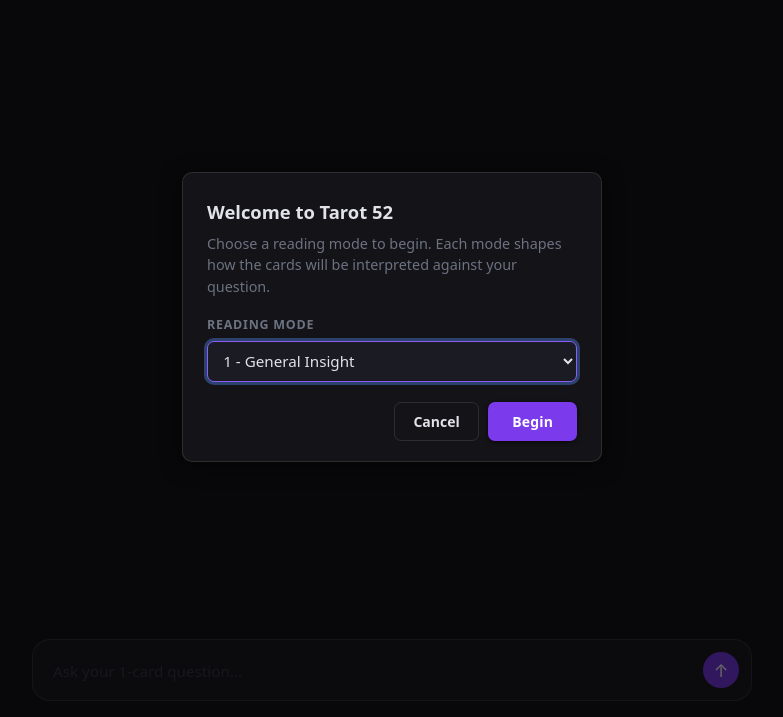
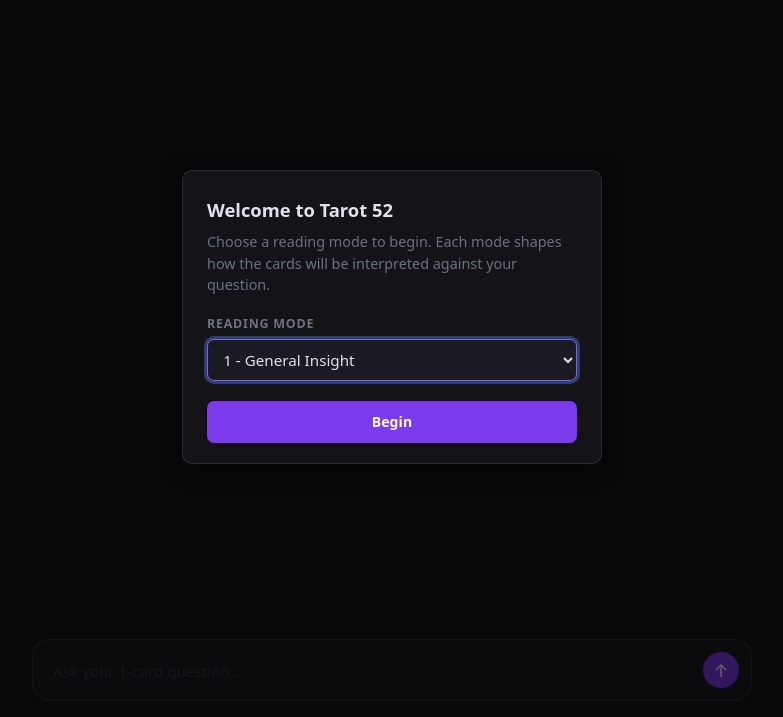
Before and after one commit to ramramstudios/tarot52, a website: page index.html in a window 1280 px wide. Shown: the part 83-800 px from the top of the page, without its empty margins (248-1031 px from the left). Drawn offline with Linux system fonts and the light colour scheme.

Commit message:
removed cancel btn from welcome modal

```diff
--- a/app.css
+++ b/app.css
@@ -352,25 +352,12 @@ body.resizing * {
 }
 .modal-actions {
   display: flex;
-  justify-content: flex-end;
-  gap: 0.6rem;
+  justify-content: stretch;
 }
-
-/* Generic secondary button (used in the modal) */
-.btn-secondary {
-  display: inline-block;
-  padding: 9px 18px;
-  background: transparent;
-  color: var(--text);
-  border: 1px solid var(--border-md);
-  border-radius: var(--radius-sm);
-  font-size: 0.875rem;
-  font-weight: 600;
-  cursor: pointer;
-  transition: color var(--ease), border-color var(--ease), background var(--ease);
+.modal-actions .btn-primary {
+  flex: 1;
+  min-height: 42px;
 }
-.btn-secondary:hover  { color: var(--purple); border-color: rgba(139, 92, 246, 0.5); }
-.btn-secondary:focus-visible { outline: none; box-shadow: var(--focus-ring); }
 
 .chat-title {
   font-size: 1.4rem;
--- a/chat.html
+++ b/chat.html
@@ -73,7 +73,6 @@
         <select id="newChatModeSelect" aria-label="Reading mode"></select>
       </label>
       <div class="modal-actions">
-        <button type="button" class="btn-secondary" id="newChatCancelBtn">Cancel</button>
         <button type="button" class="btn-primary" id="newChatStartBtn">Start</button>
       </div>
     </div>
--- a/chat.js
+++ b/chat.js
@@ -330,7 +330,6 @@ function bootChat(rootEl) {
   const modalTitle    = rootEl.querySelector('#newChatModalTitle');
   const modalDesc     = rootEl.querySelector('#newChatModalDesc');
   const modalSelect   = rootEl.querySelector('#newChatModeSelect');
-  const modalCancel   = rootEl.querySelector('#newChatCancelBtn');
   const modalStart    = rootEl.querySelector('#newChatStartBtn');
 
   let modalPurpose = null; // 'welcome' | 'new' | null
@@ -349,16 +348,14 @@ function bootChat(rootEl) {
   populateModeOptions();
 
   const configureModalFor = (purpose) => {
-    if (!modalTitle || !modalDesc || !modalCancel || !modalStart) return;
+    if (!modalTitle || !modalDesc || !modalStart) return;
     if (purpose === 'welcome') {
       modalTitle.textContent = 'Welcome to Tarot 52';
       modalDesc.textContent = 'Choose a reading mode to begin. Each mode shapes how the cards will be interpreted against your question.';
-      modalCancel.hidden = true;
       modalStart.textContent = 'Begin';
     } else {
       modalTitle.textContent = 'Start a new chat?';
-      modalDesc.textContent = 'This will clear the current thread and shuffle a new deck.';
-      modalCancel.hidden = false;
+      modalDesc.textContent = 'Choose the mode for the next reading. Starting will clear the current thread and shuffle a new deck.';
       modalStart.textContent = 'Start';
     }
   };
@@ -405,12 +402,6 @@ function bootChat(rootEl) {
   };
 
   if (newBtn) newBtn.addEventListener('click', () => openModal('new'));
-  if (modalCancel) {
-    modalCancel.addEventListener('click', () => {
-      // Cancel only valid for the 'new' purpose. Welcome modal hides this button.
-      if (modalPurpose === 'new') closeModal();
-    });
-  }
   if (modalBackdrop) {
     modalBackdrop.addEventListener('click', (e) => {
       // Welcome modal cannot be dismissed by clicking the backdrop.
```
